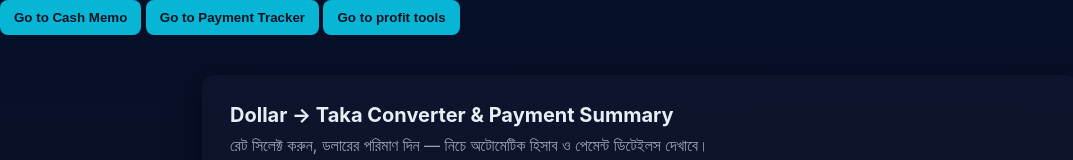
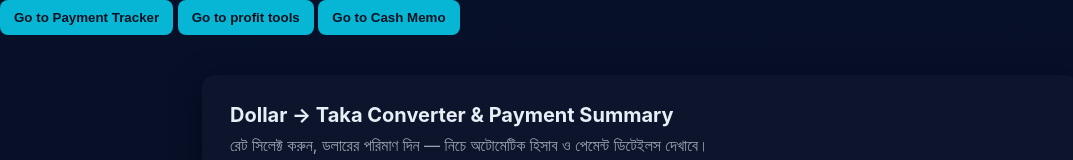
Before and after one commit to rezaur150/dollar-to-taka, a plain HTML site: page index.html in a window 1280 px wide. Shown: the top 160 px of the page, without its empty margins (0-1073 px from the left). Drawn offline with Linux system fonts and the light colour scheme.

Commit message:
Update index.html

```diff
--- a/index.html
+++ b/index.html
@@ -29,10 +29,6 @@
 </head>
 <body>
 
-  <button class="btn" onclick="window.location.href='cash memo.html'">
-  Go to Cash Memo
-</button>
-
 <button class="btn" onclick="window.location.href='tools.html'">
   Go to Payment Tracker
 </button>
@@ -41,7 +37,9 @@
   Go to profit tools
 </button>
 
-
+  <button class="btn" onclick="window.location.href='cash-memo.html'">
+  Go to Cash Memo
+</button>
 
   <div class="wrap">
     <h1>Dollar → Taka Converter & Payment Summary</h1>
```
